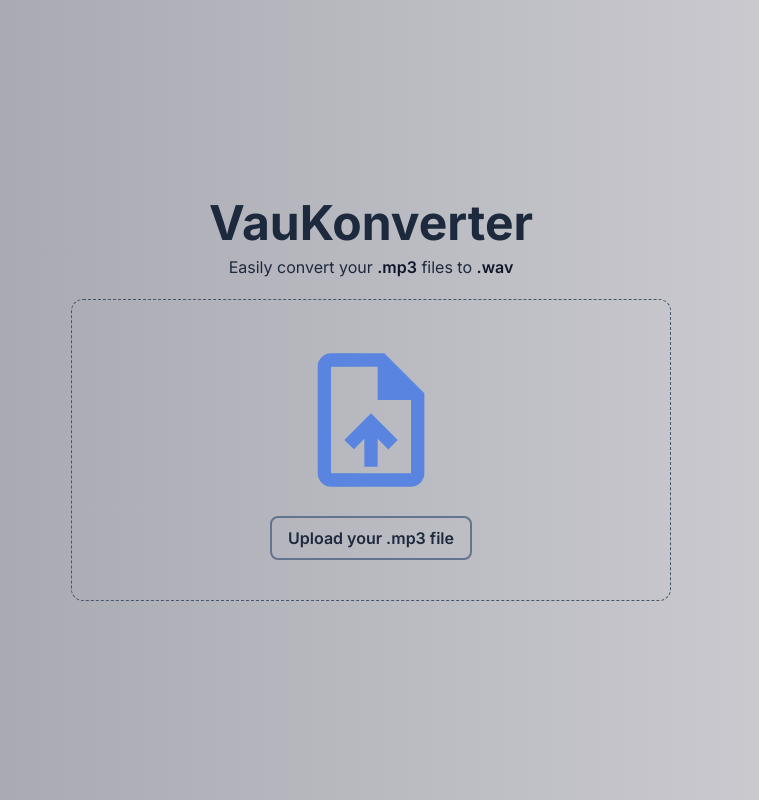
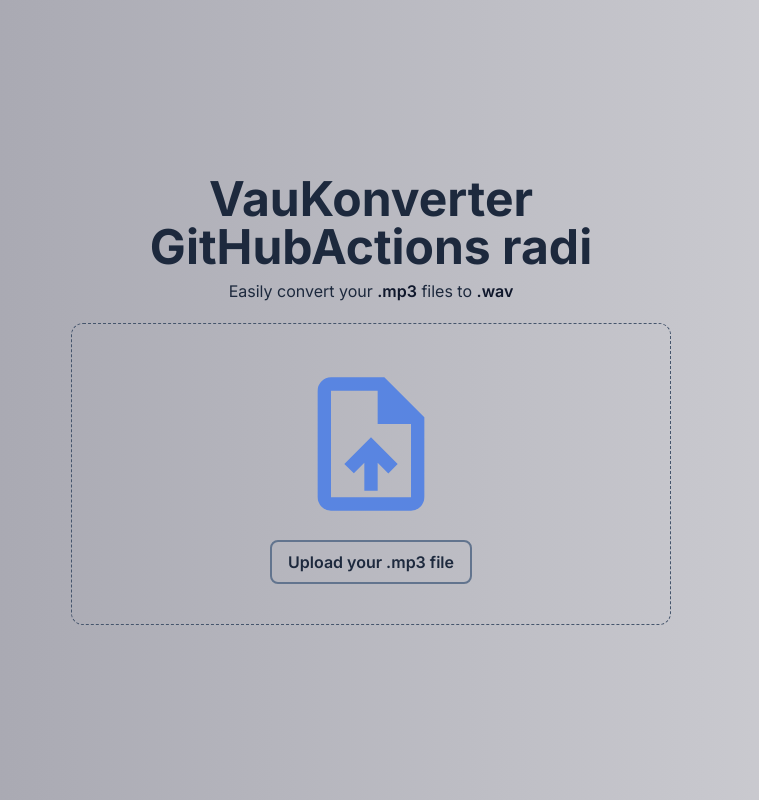
Before and after one commit to vernecic/Vau_Konverter, a Vue app in the folder front/: page / in a window 1280 px wide. Shown: the whole page, without its empty margins (269-1028 px from the left). Built offline with nearby package versions, Linux system fonts and the light colour scheme.

Commit message:
test ci_v3_

```diff
--- a/front/src/App.vue
+++ b/front/src/App.vue
@@ -56,6 +56,7 @@ const convertFile = async () => {
     class="bg-linear-to-l from-zinc-300 to-zinc-400 min-h-screen flex justify-center items-center flex-col font-inter text-slate-800"
   >
     <div class="text-5xl 0 font-bold">VauKonverter</div>
+    <div class="text-5xl 0 font-bold">GitHubActions radi</div>
     <p class="mt-2">
       Easily convert your <span class="text-slate-900 font-semibold">.mp3</span> files to
       <span class="text-slate-900 font-semibold">.wav</span>
```
